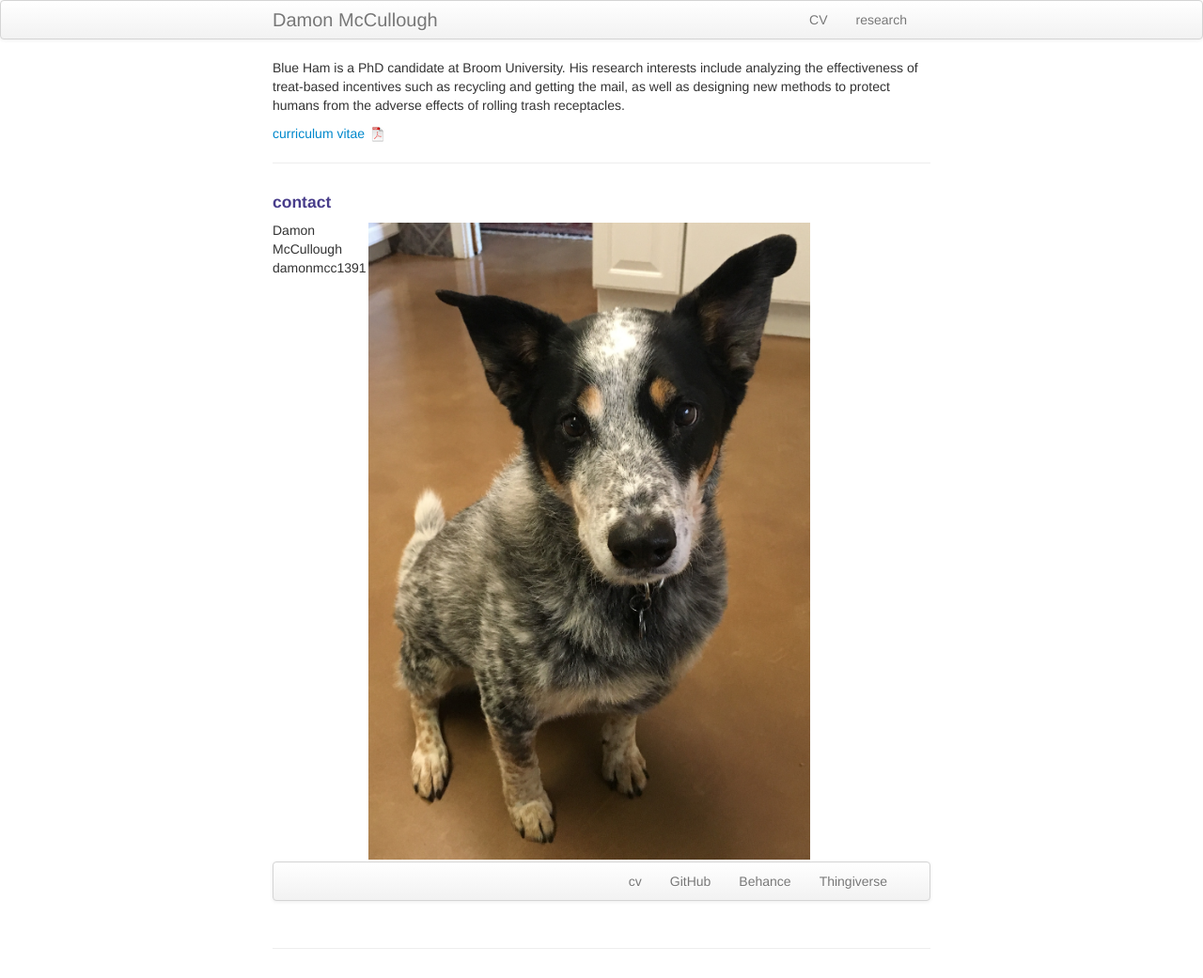
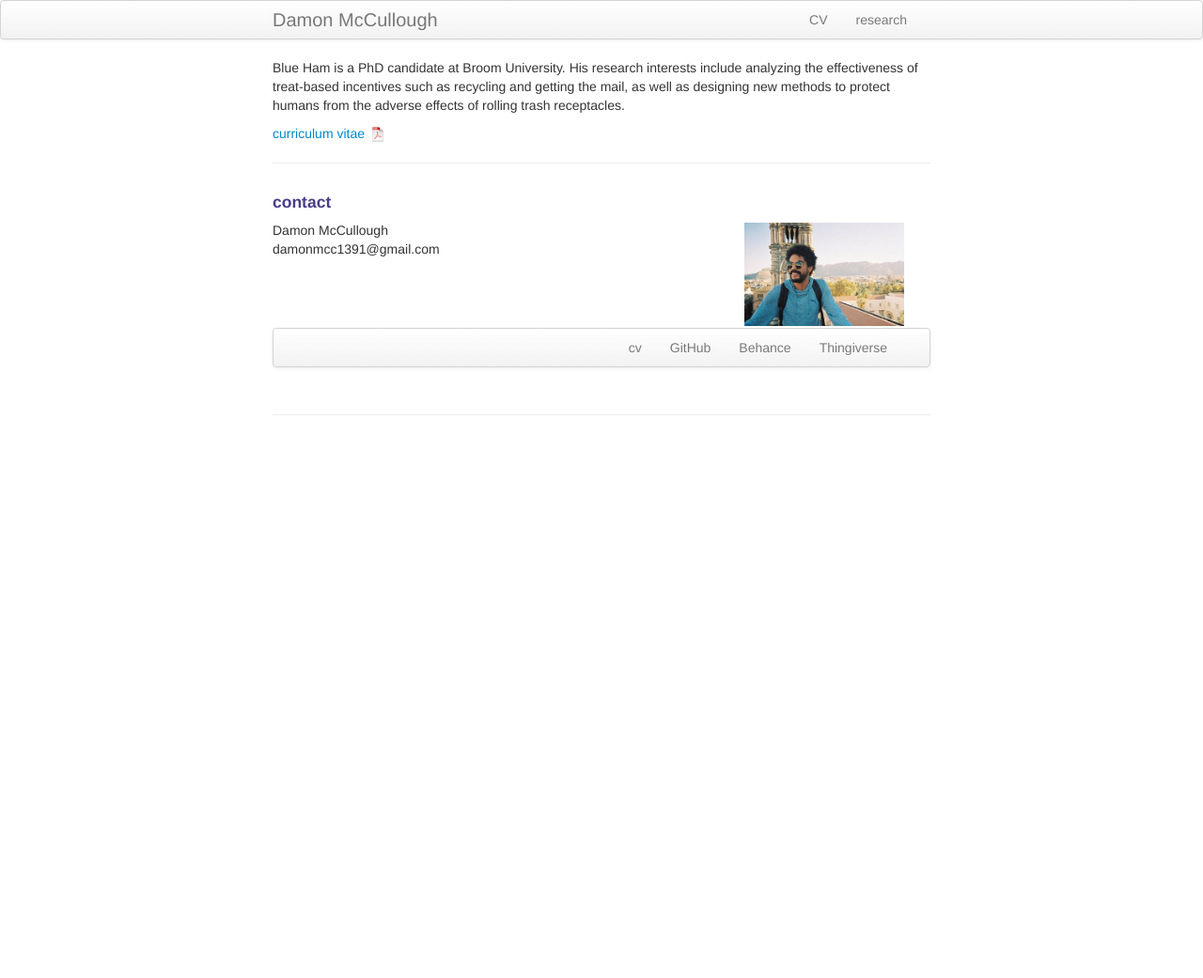
Before and after one commit to damonmcc/damonmcc.github.io, a Jekyll site: the page built from index.md, in a window 1280 px wide. Shown: the whole page at 94% size. Built offline with Jekyll 4.4.1, drawn with Linux system fonts in a browser that asks for light colours; after the commit the page ends 900 px from its top, so only the background shows below that.

Commit message:
Readme, fixes

```diff
--- a/_includes/themes/twitter/default.html
+++ b/_includes/themes/twitter/default.html
@@ -36,7 +36,7 @@
           <a class="brand" href="{{ HOME_PATH }}">{{ site.title }}</a>
           <ul class="nav">
               <li><a href="{{ BASE_PATH }}/assets/CV.pdf">CV</a></li>
-              <li><a href="{{ BASE_PATH }}/pages/research.html">research</a></li>
+              <li><a href="{{ BASE_PATH }}/pages/Research.html">research</a></li>
           </ul>
         </div>
       </div>
--- a/index.md
+++ b/index.md
@@ -17,14 +17,14 @@ Blue Ham is a PhD candidate at Broom University. His research interests include
 <h4><a name="contact"></a>contact</h4>
 
     <div class="row-fluid">
-        <div class="span1">
+        <div class="span5">
             Damon McCullough<br/>
             damonmcc1391@gmail.com<br/>
         </div>
 
-        <div class="span5">
-        <a href="../assets/headshotDog.jpg">
-            <img src="../assets/headshotDog.jpg"
+        <div class="span2">
+        <a href="../assets/headshot.jpg">
+            <img src="../assets/headshot.jpg"
                   title="headshot" alt="Palermo Cathedral"/></a>
         </div>
     </div>
```
Also changed, not shown: ReadMe.md.
